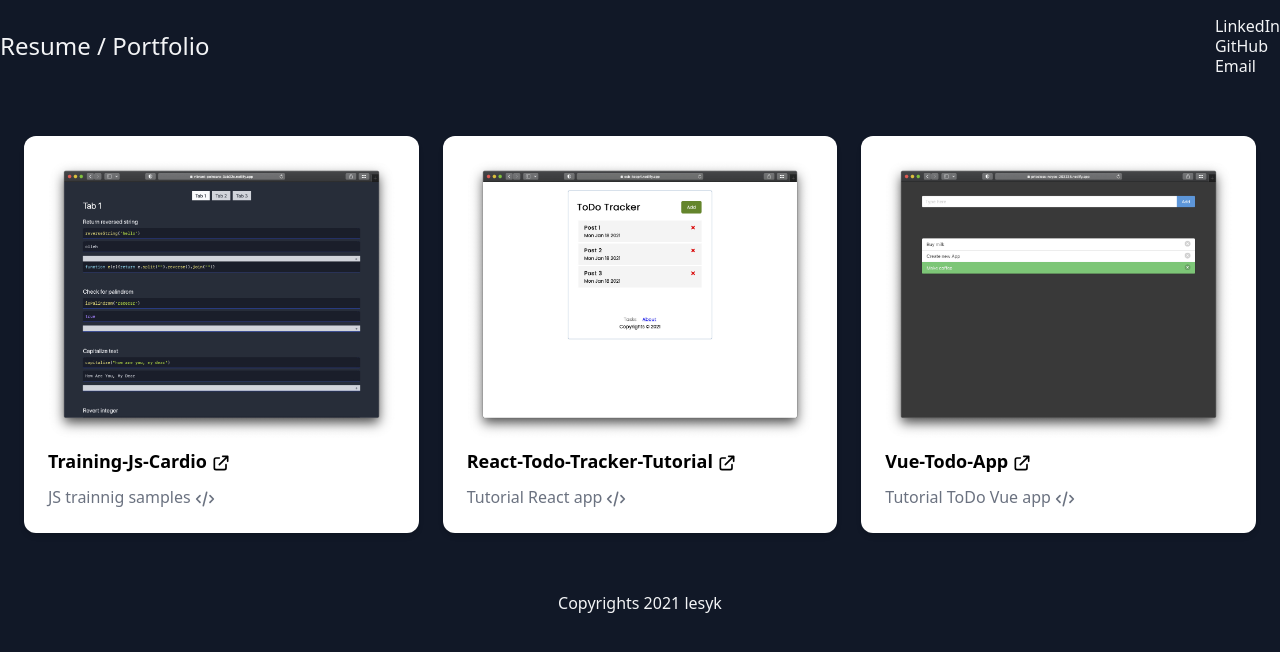
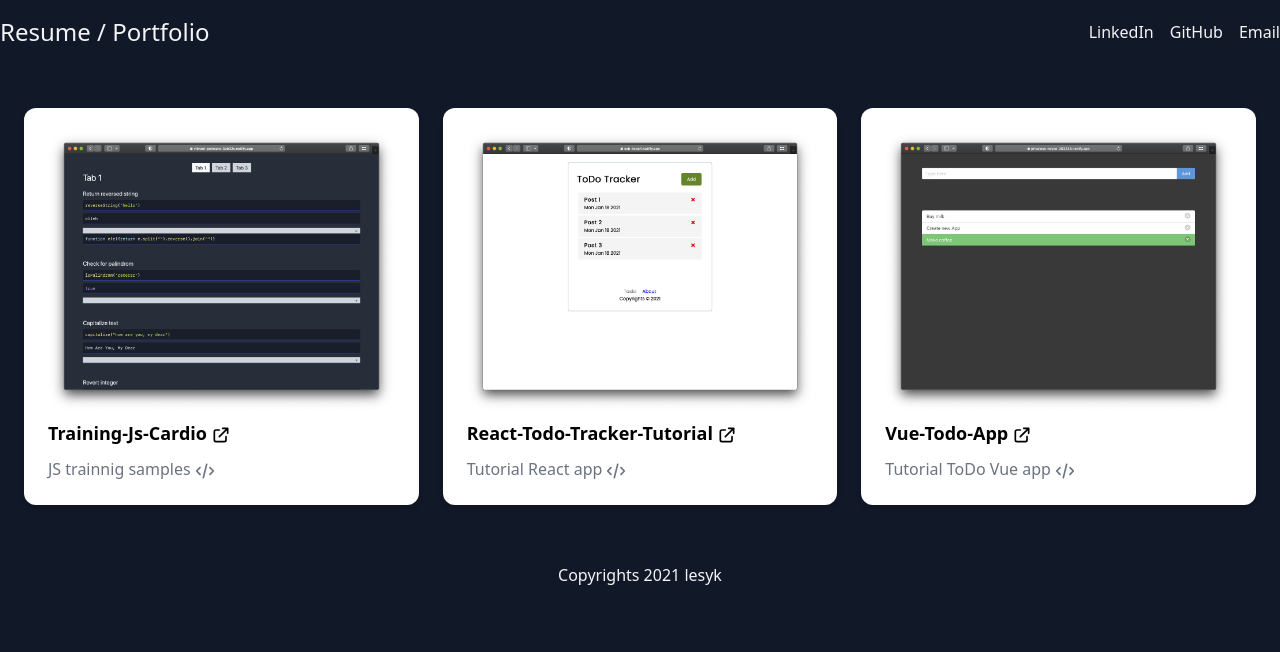
Before and after one commit to telesyk/telesyk.github.io, a Vue app: page / in a window 1280 px wide. Shown: the top 652 px of the page. Built offline with nearby package versions, Linux system fonts and the light colour scheme.

Commit message:
update header social links responsive.

```diff
--- a/src/components/Header.vue
+++ b/src/components/Header.vue
@@ -7,7 +7,7 @@
       <div class="flex">
         <h1 class="text-2xl capitalize">{{ config.title }}</h1>
       </div>
-      <ul class="">
+      <ul class="md:flex md:justify-end md:gap-x-4">
         <li v-for="social in socialMedia" :key="social.title">
           <SocialLink :title="social.title" :url="social.link" />
         </li>
```
Also changed, not shown: 1 other file (tests, documents, lock files or other folders).
